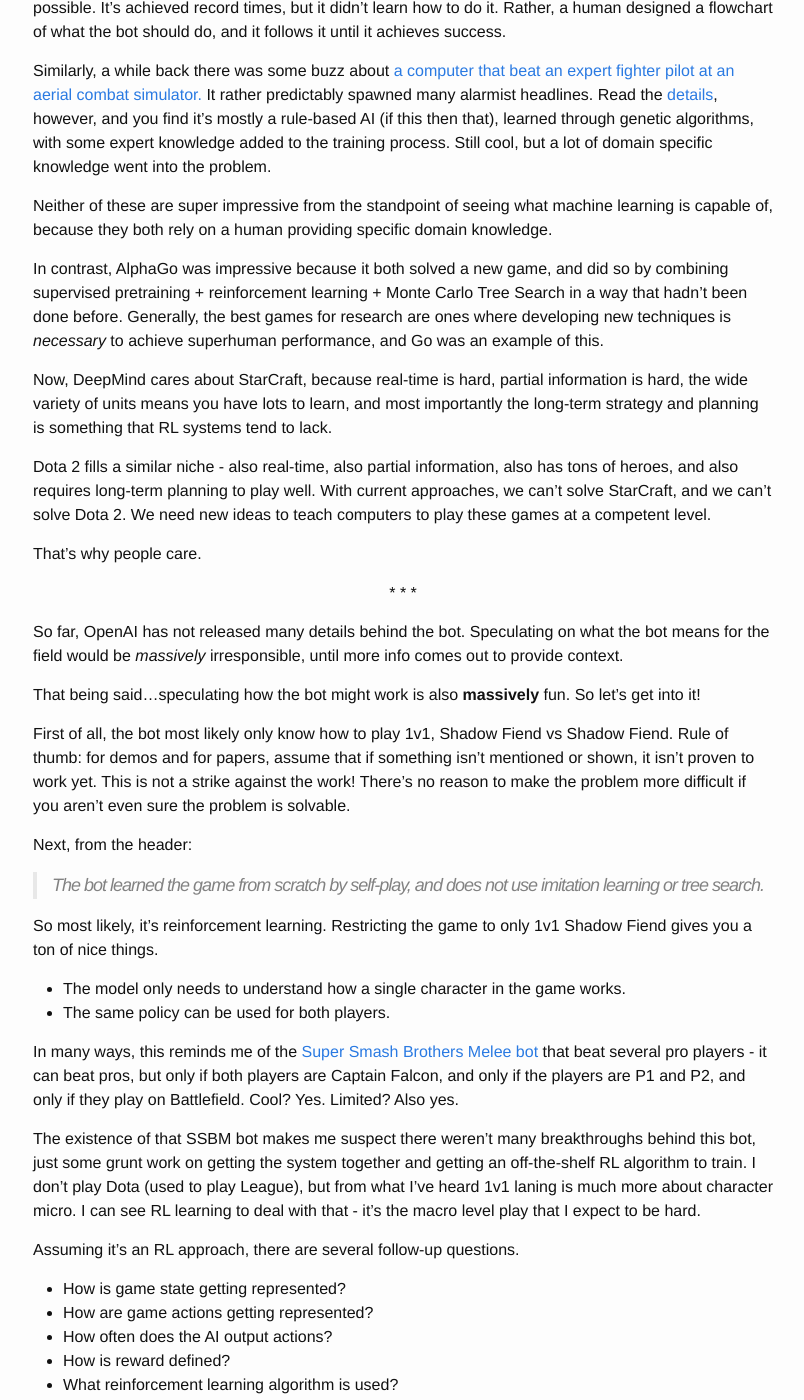
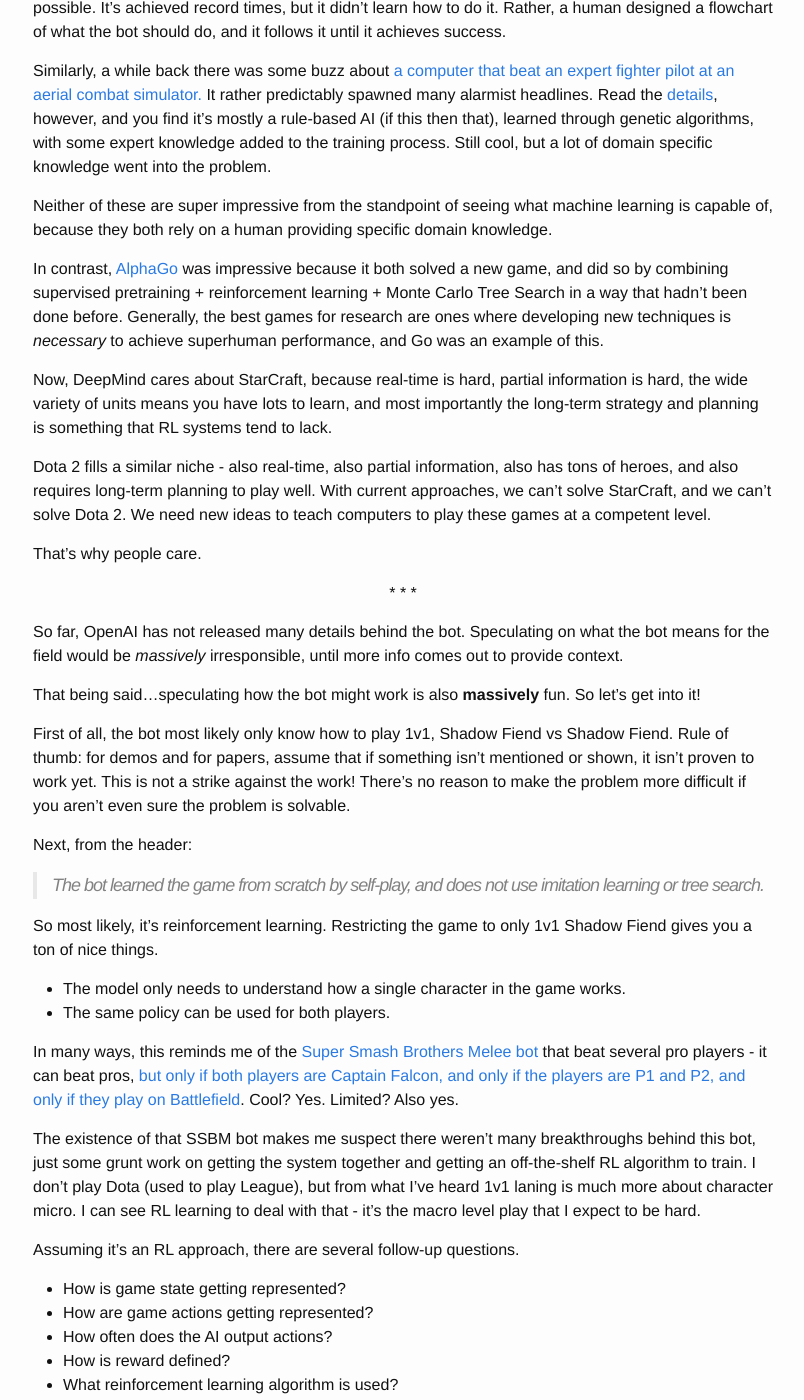
Before and after one commit to alexirpan/alexirpan.github.io, a Jekyll site: the page built from _posts/2017-08-11-openai-dota-2.markdown, in a window 1280 px wide and 1400 px high, scrolled down 830 px. Shown: the whole window, without its empty margins (237-1041 px from the left). Built offline with Jekyll 4.4.1, drawn with Linux system fonts in a browser that asks for light colours; nearby versions of some CDN libraries; some of the changed lines change nothing that is shown; some of the changed text lies outside the part shown.

Commit message:
SCREW IT SLEEPING NOW, DONE

```diff
--- a/_posts/2017-08-11-openai-dota-2.markdown
+++ b/_posts/2017-08-11-openai-dota-2.markdown
@@ -52,7 +52,7 @@
 machine learning is capable of, because they both rely on a human
 providing specific domain knowledge.
 
-In contrast, AlphaGo was impressive because it both solved a new game,
+In contrast, [AlphaGo]({% post_url 2016-01-27-deepmind-go %}) was impressive because it both solved a new game,
 and did so by combining supervised pretraining + reinforcement
 learning + Monte Carlo Tree Search in a way that hadn't been done before.
 Generally, the best games for research are ones where developing new
@@ -99,9 +99,9 @@
 * The same policy can be used for both players.
 
 In many ways, this reminds me of the [Super Smash Brothers Melee bot](https://github.com/vladfi1/phillip)
-that beat several pro players - it can beat pros, but only if both players
+that beat several pro players - it can beat pros, [but only if both players
 are Captain Falcon, and only if the players are P1 and P2, and only if they
-play on Battlefield. Cool? Yes. Limited? Also yes.
+play on Battlefield](https://www.youtube.com/watch?v=dXJUlqBsZtE). Cool? Yes. Limited? Also yes.
 
 The existence of that SSBM bot makes me suspect there weren't many breakthroughs behind
 this bot, just some grunt work on getting the system together and getting
@@ -182,8 +182,8 @@
 that are hard to define.
 
 * **Learning algorithm:** Probably [PPO](https://blog.openai.com/openai-baselines-ppo/).
-It works well, and it supports continuous control, which may be good for
-mouse movement.
+It works well, and it supports continuous control, which may be a better fit
+for mouse movement.
 
 * **Training time:** "Two weeks real time", except that says basically
 nothing for how many machines they used, whether they were able to run the
```
